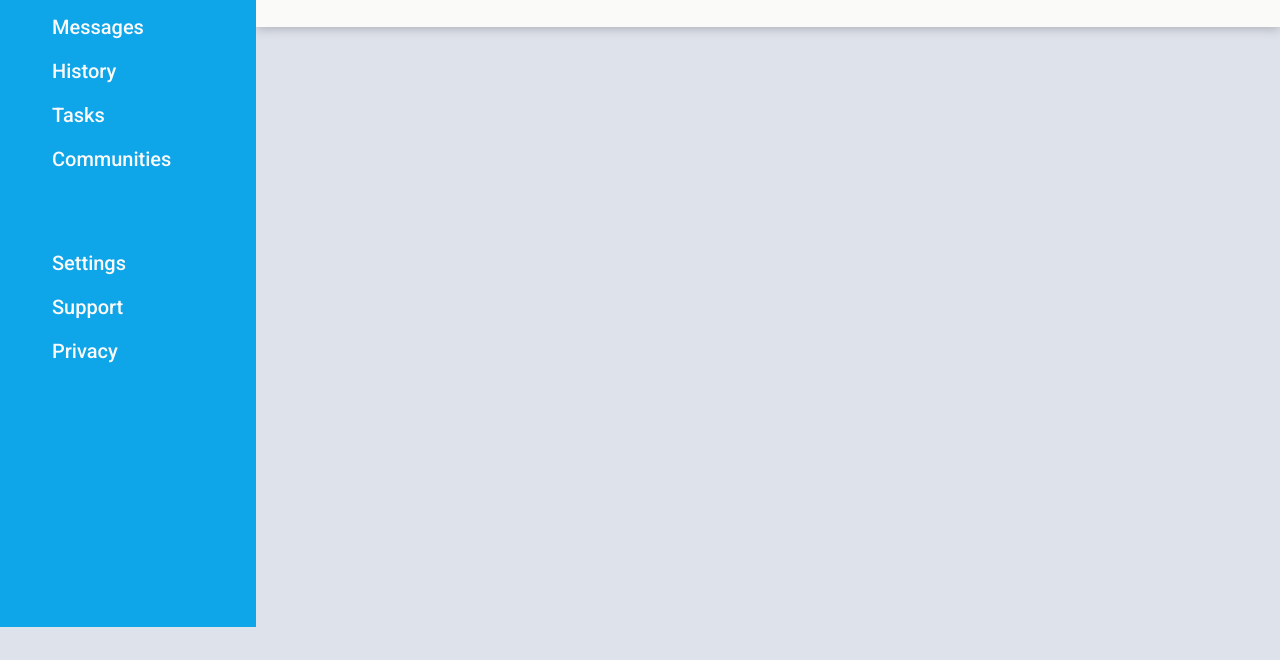
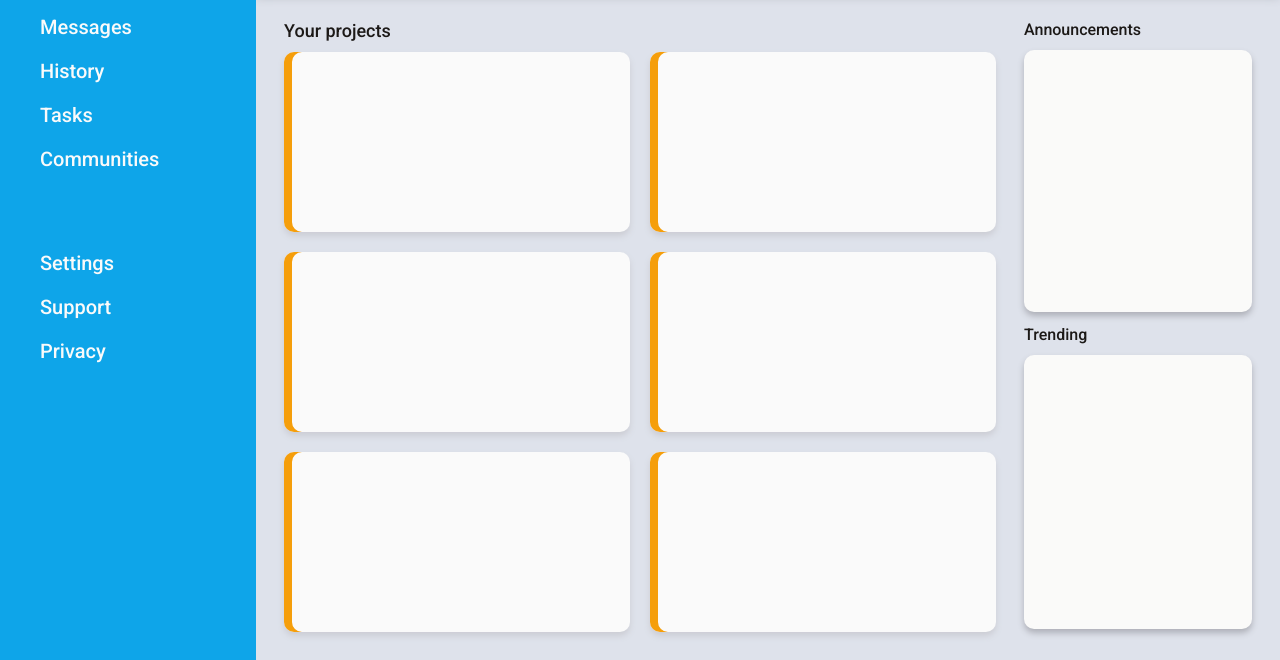
Before and after one commit to jm-mogo/Admin-dashboard, a plain HTML site: page index.html in a window 1280 px wide. Shown: the part 173-833 px from the top of the page. Before the commit the page ends 800 px from the top, so only its background shows below. Drawn offline with Linux system fonts and the light colour scheme.

Commit message:
project section

```diff
--- a/index.html
+++ b/index.html
@@ -50,10 +50,41 @@
         </div>
 
         <div class="main-section">
+            <h2>Your projects</h2>
+            <div class="projects-section">
+                <div class="project">
 
+                </div>
+                <div class="project">
+
+                </div>
+                <div class="project">
+
+                </div>
+                <div class="project">
+
+                </div>
+                <div class="project">
+
+                </div>
+                <div class="project">
+
+                </div>
+            </div>
         </div>
         <div class="information">
+            <div>
+                <h2>Announcements</h2>
+                <div class="announcements">
 
+                </div>
+            </div>
+            <div>
+                <h2>Trending</h2>
+                <div class="trending">
+
+                </div>
+            </div>
         </div>
     </div>
 </body>
--- a/style.css
+++ b/style.css
@@ -6,10 +6,9 @@ body {
 }
 
 .container {
-    height: 100vh;
     display: grid;
     grid-template-columns: 1fr 3fr 1fr;
-    grid-template-rows: 1fr 3fr;
+    grid-template-rows: 1fr 4fr;
 }
 
 .header {
@@ -28,6 +27,7 @@ body {
 }
 
 .user-info {
+    padding-top: 16px;
     color: #1c1917;
     font-weight: 600;
 }
@@ -77,7 +77,7 @@ input[type="search"] ~ span::before {
     grid-row: 1 / 3;
     display: flex;
     flex-direction: column;
-    padding-left: 40px;
+    padding-left: 28px;
 }
 
 .logo {
@@ -99,3 +99,52 @@ input[type="search"] ~ span::before {
 .sidebar ul:nth-child(2) {
     padding-top: 60px;
 }
+
+.main-section {
+    padding: 28px;
+}
+
+.main-section h2 {
+    color: #1c1917;
+    font-size: 18px;
+    font-weight: 520;
+    padding-bottom: 12px;
+}
+
+.projects-section {
+    display: grid;
+    grid-template-columns: repeat(2, minmax(320px, 1fr));
+    gap: 20px;
+    grid-auto-flow: row;
+}
+
+.project {
+    width: auto;
+    height: 180px;
+    border-radius: 10px;
+    background-color: #fafafa;
+    box-shadow: 8px 0px #f59e0b inset,  0px 4px 6px #cccdd4;
+}
+
+.information {
+    padding: 28px;
+    padding-left: 0;
+    display: grid;
+    grid-template-rows: 1fr 1fr;
+    font-weight: 500;
+    color: #1c1917;
+}
+
+.announcements,
+.trending {
+    margin-top: 12px;
+    background-color: #fafaf9;
+    width: auto;
+    height: 86%;
+    border-radius: 10px;
+    box-shadow: 0px 4px 6px #aeb0b8;
+}
+
+.trending {
+    padding-top: 12px;
+}
```
